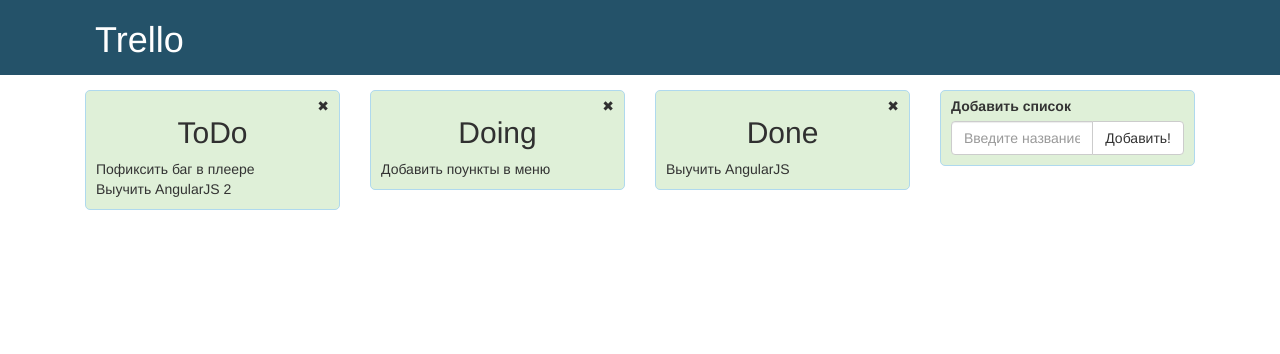
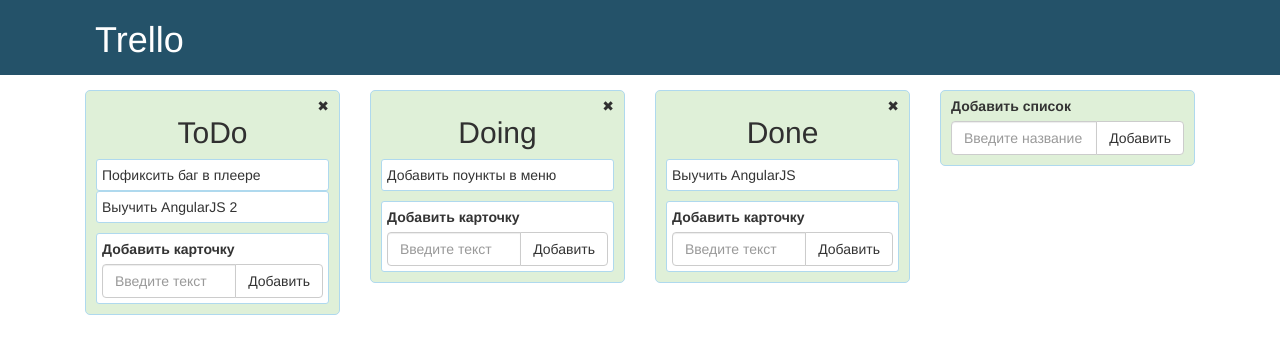
Before and after one commit to DominicTylor/trello, a website: page index.html in a window 1280 px wide. Drawn offline with nearby package versions, Linux system fonts and the light colour scheme.

Commit message:
#007 добавление карточки

```diff
--- a/index.html
+++ b/index.html
@@ -25,6 +25,18 @@
                 <div class="list__card" ng-repeat="card in listCtrl.getCards(list.id)">
                     {{ card.description }}
                 </div>
+                <div class="list__add-new-card">
+                    <form ng-submit="listCtrl.addCard(list.id)">
+                        <label class="text-center" for="add-new-cards">Добавить карточку</label>
+                        <div class="input-group">
+                            <input id="add-new-cards" class="form-control"
+                                   type="text" ng-model="listCtrl.description" placeholder="Введите текст">
+                            <span class="input-group-btn">
+                            <button class="btn btn-default">Добавить</button>
+                        </span>
+                        </div>
+                    </form>
+                </div>
             </section>
         </div>
         <div class="col-xs-12 col-sm-6 col-md-4 col-lg-3">
@@ -35,7 +47,7 @@
                         <input id="add-new-lists" class="form-control"
                                type="text" ng-model="listsCtrl.listName" placeholder="Введите название">
                         <span class="input-group-btn">
-                            <button class="btn btn-default">Добавить!</button>
+                            <button class="btn btn-default">Добавить</button>
                         </span>
                     </div>
                 </form>
--- a/js/app.min.js
+++ b/js/app.min.js
@@ -1 +1 @@
-angular.module("app",[]),angular.module("app").factory("cardsFactory",function(){var t={},i=[{id:1,description:"Пофиксить баг в плеере",listId:1},{id:2,description:"Добавить поункты в меню",listId:2},{id:3,description:"Выучить AngularJS",listId:3},{id:4,description:"Выучить AngularJS 2",listId:1}];return t.getCards=function(t){return i.filter(function(i){if(i.listId===t)return!0})},t}),angular.module("app").factory("listsFactory",function(){var t={},i=[{id:1,listName:"ToDo"},{id:2,listName:"Doing"},{id:3,listName:"Done"}];return t.getLists=function(){return i},t.addList=function(t){i.push({id:i[i.length-1].id+1,listName:t})},t.removeList=function(t){for(var r=0;r<i.length;r++)if(i[r].id===t){i.splice(r,1);break}},t}),angular.module("app").controller("listCtrl",["listsFactory","cardsFactory",function(t,i){this.removeList=function(i){t.removeList(i)},this.getCards=function(t){return i.getCards(t)}}]),angular.module("app").controller("listsCtrl",["listsFactory",function(t){this.lists=t.getLists(),this.addList=function(){t.addList(this.listName),this.listName=""}}]);
+angular.module("app",[]),angular.module("app").factory("cardsFactory",function(){var t={},i=[{id:1,description:"Пофиксить баг в плеере",listId:1},{id:2,description:"Добавить поункты в меню",listId:2},{id:3,description:"Выучить AngularJS",listId:3},{id:4,description:"Выучить AngularJS 2",listId:1}];return t.getCards=function(t){return i.filter(function(i){if(i.listId===t)return!0})},t.addCard=function(t,r){i.push({id:i[i.length-1].id+1,description:r,listId:t})},t}),angular.module("app").factory("listsFactory",function(){var t={},i=[{id:1,listName:"ToDo"},{id:2,listName:"Doing"},{id:3,listName:"Done"}];return t.getLists=function(){return i},t.addList=function(t){i.push({id:i[i.length-1].id+1,listName:t})},t.removeList=function(t){for(var r=0;r<i.length;r++)if(i[r].id===t){i.splice(r,1);break}},t}),angular.module("app").controller("listCtrl",["listsFactory","cardsFactory",function(t,i){this.removeList=function(i){t.removeList(i)},this.getCards=function(t){return i.getCards(t)},this.addCard=function(t){i.addCard(t,this.description)}}]),angular.module("app").controller("listsCtrl",["listsFactory",function(t){this.lists=t.getLists(),this.addList=function(){t.addList(this.listName),this.listName=""}}]);
--- a/js/controller/listCtrl.js
+++ b/js/controller/listCtrl.js
@@ -10,4 +10,7 @@
         this.getCards = function (listId) {
             return cardsFactory.getCards(listId);
         }
+        this.addCard = function (listId) {
+            cardsFactory.addCard(listId, this.description);
+        }
     }]);
--- a/js/factories/cardsFactory.js
+++ b/js/factories/cardsFactory.js
@@ -36,5 +36,13 @@
             });
         };
 
+        services.addCard = function (listId, description) {
+            cards.push({
+                id: cards[cards.length-1].id + 1,
+                description: description,
+                listId: listId,
+            });
+        };
+
         return services;
     });
--- a/less/list.less
+++ b/less/list.less
@@ -24,4 +24,13 @@
         text-align: center;
         color: @black;
     }
+    &__card, &__add-new-card {
+        border-radius: 3px;
+        padding: 5px;
+        border: 1px solid @listItemBorder;
+        background: @white;
+    }
+    &__add-new-card {
+        margin-top: 10px;
+    }
 }
```
Also changed, not shown: css/style.css.
